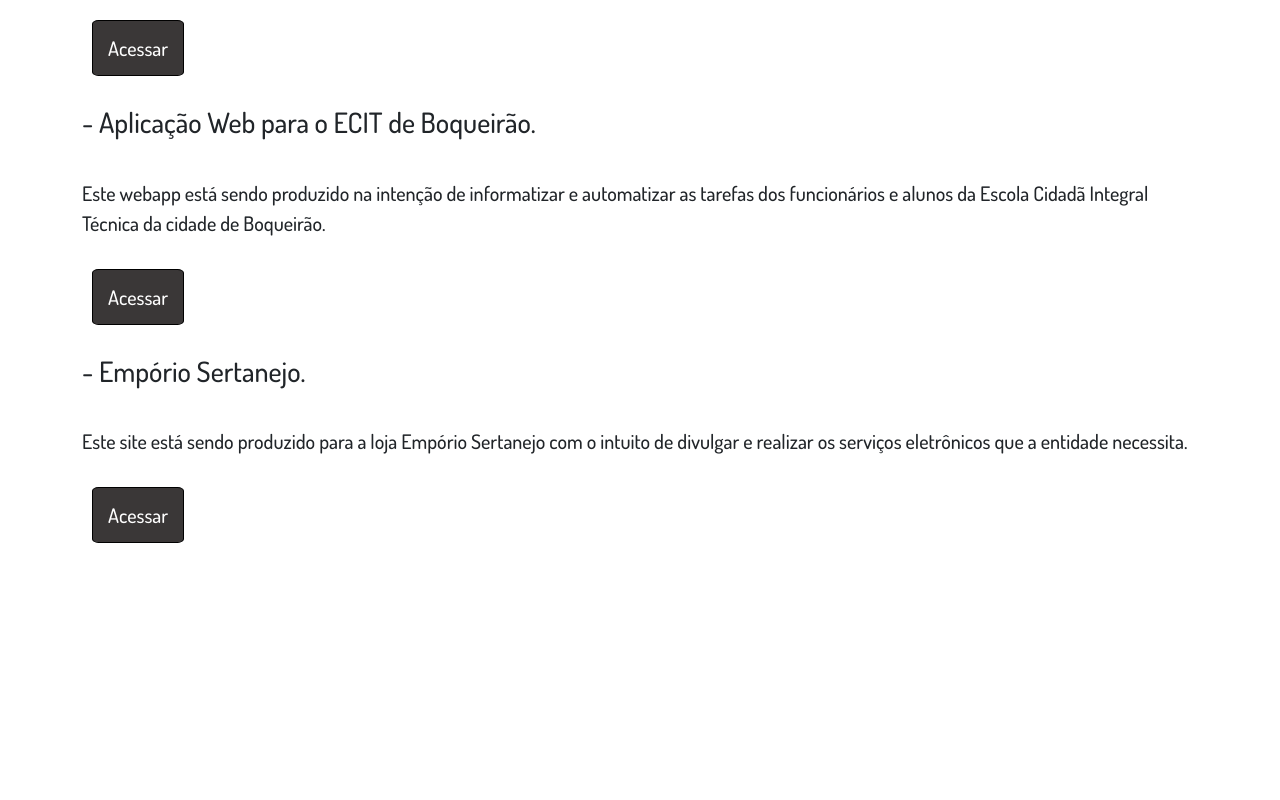
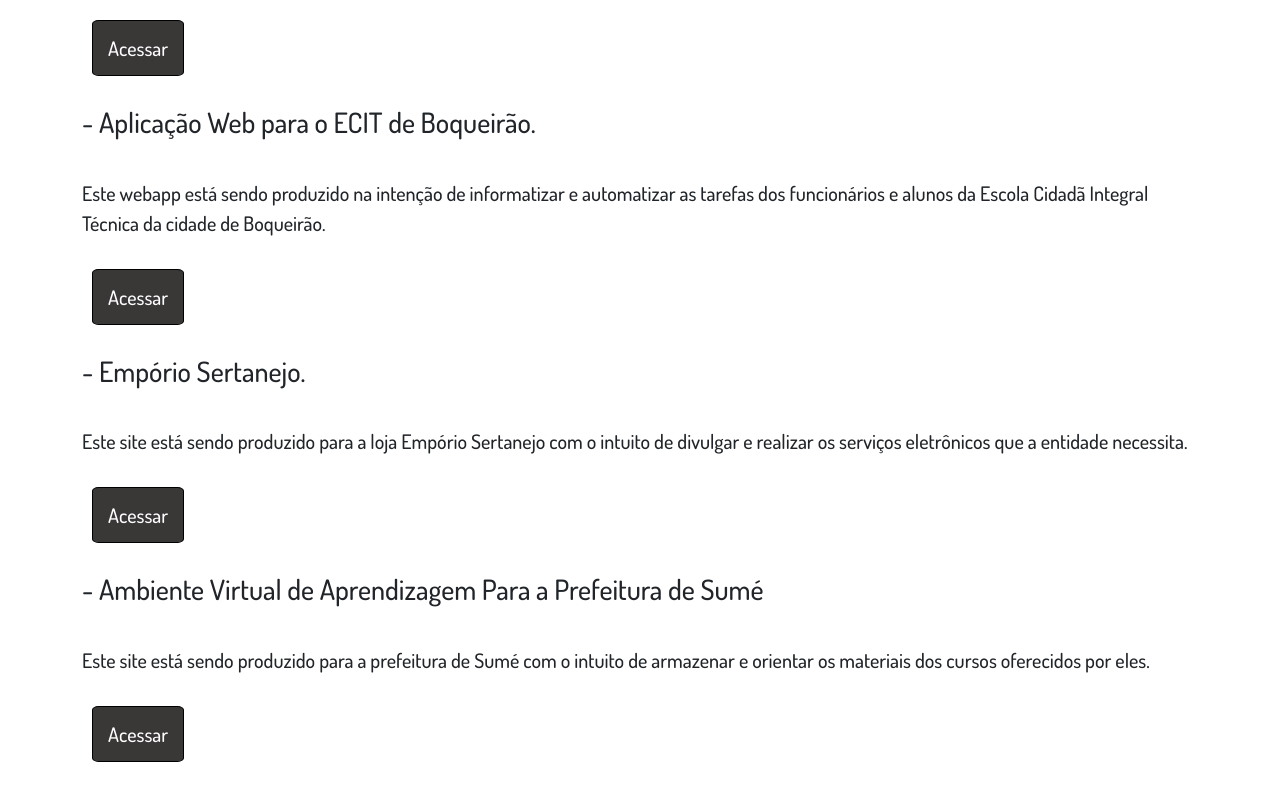
Before and after one commit to athavus/portfolio, a plain HTML site: page index.html in a window 1280 px wide. Shown: the part 2323-3123 px from the top of the page. Before the commit the page ends 2962 px from the top, so only its background shows below. Drawn offline with nearby package versions, Linux system fonts and the light colour scheme.

Commit message:
Update index.html

```diff
--- a/index.html
+++ b/index.html
@@ -279,6 +279,24 @@
                 </button>
             </div>
 
+            <div class="container" id="certificado">
+                <br>
+                <!--SUBTÍTULO DA SEÇÃO-->
+                <h3 class="myOnGoingProjects">
+                    - Ambiente Virtual de Aprendizagem Para a Prefeitura de Sumé
+                </h3>
+                <br>
+                <!--DESCRIÇÃO DA SEÇÃO-->
+                <p class="myOnGoingProjects">
+                    Este site está sendo produzido para a prefeitura de Sumé com o intuito de armazenar e orientar os materiais dos cursos oferecidos por eles.
+                </p>
+
+                <!--LINKS PARA ABRIR O SITE DITO-->
+                <button target="_blank" onclick="abrir('https://athavus.github.io/ava_sume')" id="acessar" class="myOnGoingProjects download">
+                    Acessar
+                </button>
+            </div>
+
         </section>
         <!--FIM DA QUARTA SEÇÃO DO SITE-->
 
```
